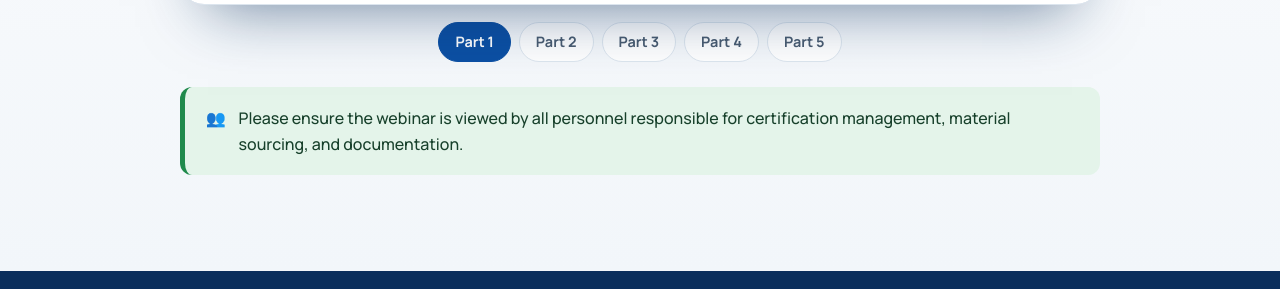
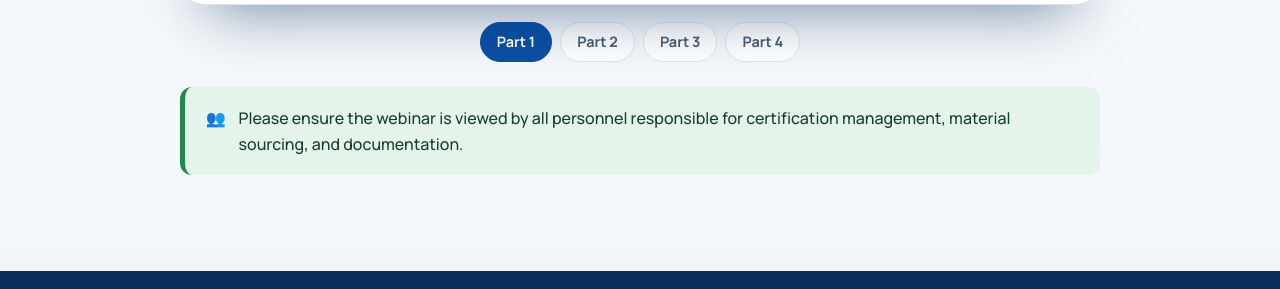
Before and after one commit to rashedottoint/OttoCR, a plain HTML site: page index.html in a window 1280 px wide. Shown: the part 2871-3160 px from the top of the page. Drawn offline with Linux system fonts and the light colour scheme.

Commit message:
Update index.html

```diff
--- a/index.html
+++ b/index.html
@@ -348,10 +348,10 @@ footer p+p{opacity:.75;margin-top:.3rem;font-size:.95rem}
     if(!open){b.setAttribute('aria-expanded',true);$('#'+b.getAttribute('aria-controls')).classList.add('open')}
   })});
 
-  // Video playlist: 5 parts play back to back as one webinar
+  // Video playlist: 4 parts play back to back as one webinar
   // ====================== REPLACE VIDEO LINKS HERE ======================
   // List the part files in order. They must sit in the same folder as index.html.
-  var PARTS=["TC-part1.mp4","TC-part2.mp4","TC-part3.mp4","TC-part4.mp4","TC-part5.mp4"]; // VIDEO_LINK_HERE
+  var PARTS=["TC%20Video%2001.mp4","TC%20Video%2002.mp4","TC%20Video%2003.mp4","TC%20Video%2004.mp4"]; // VIDEO_LINK_HERE
   // ======================================================================
   var v=$('#tcVideo'), ov=$('#overlay'), pbar=$('#parts'), idx=0, pre=null, preFor=-1;
   pbar.innerHTML=PARTS.map(function(_,i){return '<button type="button" data-i="'+i+'">Part '+(i+1)+'</button>'}).join('');
```
